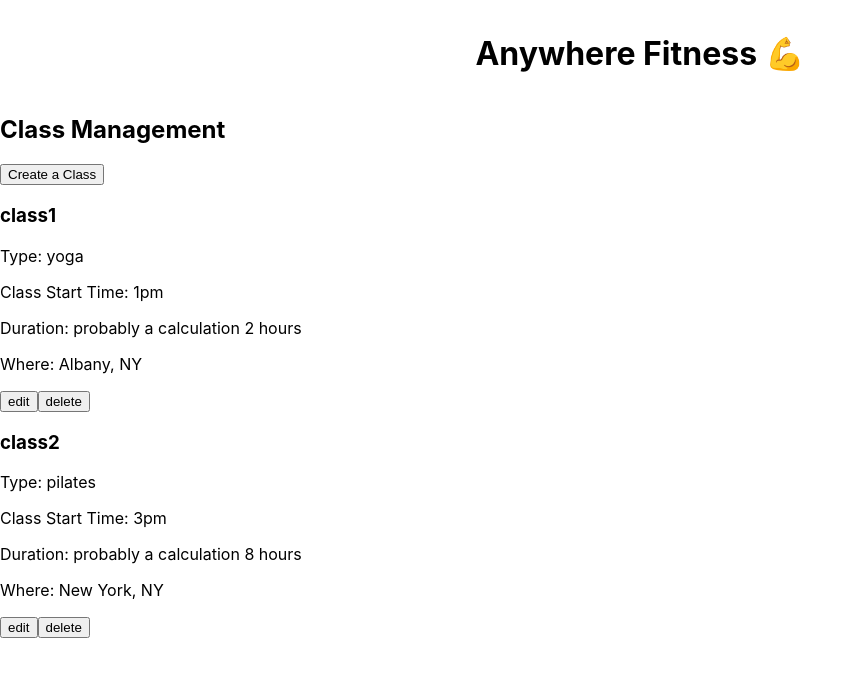
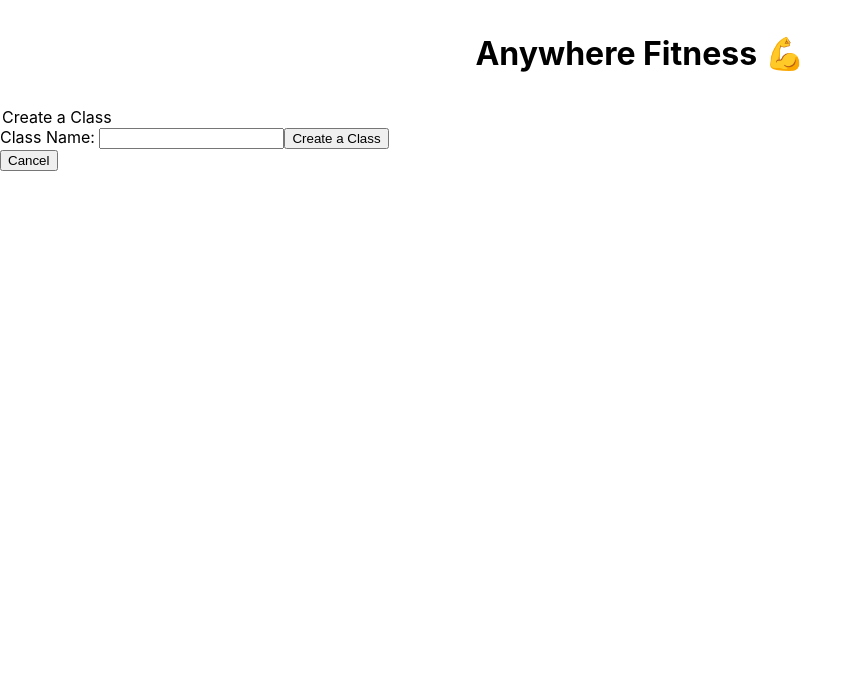
Before and after one commit to JustinPeczenij/Anywhere-Fitness, a React (Create React App) app: page /manage/create in a window 1280 px wide. Shown: the top 676 px of the page, without its empty margins (0-863 px from the left). Built offline with nearby package versions, Linux system fonts and the light colour scheme.

Commit message:
Created basic CreateClassPage component for instructors to create class

```diff
--- a/src/App.js
+++ b/src/App.js
@@ -1,6 +1,7 @@
 import './App.css';
 import { Route, Switch } from 'react-router-dom';
 import InstructorManageClasses from './Unit3/components/InstrucorManageClasses/InstructorManageClasses'
+import CreateClassPage from './Unit3/components/InstrucorManageClasses/CreateClassPage'
 
 function App() {
   return (
@@ -9,6 +10,7 @@ function App() {
           <h1>Anywhere Fitness 💪</h1>
       </header>
       <Switch>
+        <Route path='/manage/create' component={CreateClassPage} />
         <Route path='/manage' component={InstructorManageClasses} />
       </Switch>
     </div>
--- /dev/null
+++ b/src/Unit3/components/InstrucorManageClasses/CreateClassPage.js
@@ -0,0 +1,36 @@
+import { useState } from 'react';
+
+export default function CreateClassPage(props) {
+    const [formValues, setFormValues] = useState({
+        name: '',
+        type: '',
+        startTime: '',
+        duration: '',
+        intensityLevel: '',
+        location: '',
+        maxClassSize: '',
+    })
+
+    const handleChanges = (e) => {
+        setFormValues({
+            [e.target.name]: e.target.value
+        })
+    }
+
+    return (
+        <>
+            <form>
+                <legend>Create a Class</legend>
+                <label htmlFor='name'>Class Name: </label>
+                <input
+                    name='name'
+                    type='text'
+                    onChange={handleChanges}
+                    value={formValues.name}
+                />
+                <button type='submit'>Create a Class</button>
+            </form>
+            <button onClick={()=> props.history.push('/manage')}>Cancel</button>
+        </>
+    )
+}
--- a/src/Unit3/components/InstrucorManageClasses/InstructorManageClasses.js
+++ b/src/Unit3/components/InstrucorManageClasses/InstructorManageClasses.js
@@ -11,6 +11,7 @@
 import { Link } from 'react-router-dom';
 import { useEffect, useState } from 'react';
 import InstructorClass from './InstructorClass';
+import CreateClassPage from './CreateClassPage'
 
 export default function InstructorManageClasses() {
     const [classes, setClasses] = useState([{
@@ -37,13 +38,15 @@ export default function InstructorManageClasses() {
     }, ])
 
     useEffect(()=> {
-        //GET REQUEST for classes
+        //GET REQUEST for classes specific instructors classes
         //set classes to state
     })
 
     return (
         <div className='manage-class-container'>
+
             <h2>Class Management</h2>
+
                 <Link to='/manage/create'>
                     <button>Create a Class</button>
                 </Link>
```
